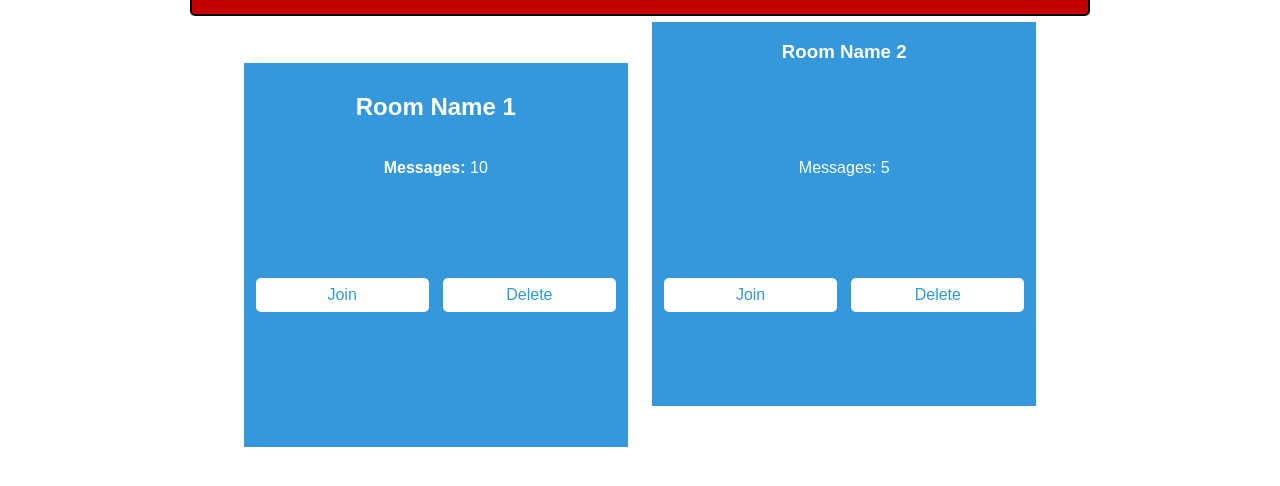
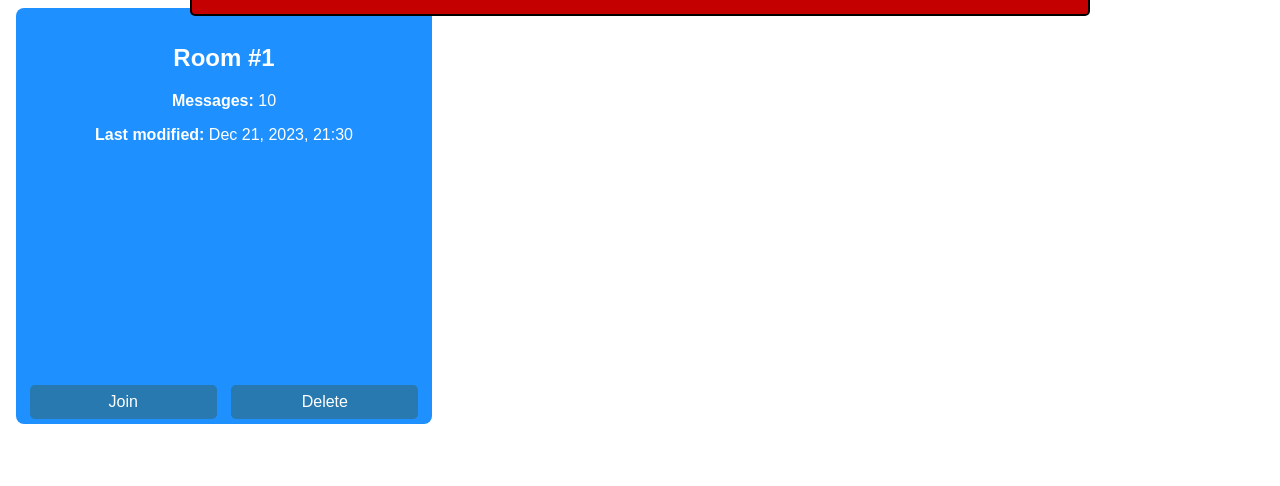
Before and after one commit to TylerSelden/dropin, a website: page frontend/admin/index.html in a window 1280 px wide. Both pictures are taken after a click on the button "Log in". Shown: the part 68-554 px from the top of the page. Drawn offline with Linux system fonts and the light colour scheme.

Commit message:
Unstable commit

```diff
--- a/frontend/admin/index.html
+++ b/frontend/admin/index.html
@@ -30,51 +30,33 @@
     <div id="panel-container">
         <!-- Create a grid of square cells, each 30vw x 30vw, and having a blue background with a small header inside -->
         <div class="room-card">
-          <h2>Room Name 1</h2>
+          <h2>Room #1</h2>
           <p><strong>Messages:</strong> 10</p>
-          <button class="join-button">Join</button>
-          <button class="delete-button">Delete</button>
+          <p><strong>Last modified:</strong> Dec 21, 2023, 21:30</p>
+          <div class="button-container">
+            <button>Join</button>
+            <button>Delete</button>
           </div>
-
-        <div class="room-card">
-          <h3>Room Name 2</h3>
-          <p>Messages: 5</p>
-          <button class="join-button">Join</button>
-          <button class="delete-button">Delete</button>
         </div>
     </div>
     <style>
-      /* grid stuff */
+      /* panel container styling, room-cards will be a grid */
+      #panel-container {
+        display: none;
+        grid-template-columns: repeat(auto-fill, minmax(30vw, 1fr));
+        grid-gap: 1rem;
+        padding: 1rem;
+      }
       .room-card {
-    display: inline-block;
+        position: relative;
         width: 30vw;
         height: 30vw;
-    background-color: #3498db;
-    margin: 10px;
+        background-color: #1e90ff;
+        padding: 1rem;
+        border-radius: 0.5rem;
+        color: white;
         text-align: center;
-    position: relative;
-    color: #fff;
       }
-
-  .room-card h2 {
-    position: absolute;
-    top: 10px;
-    left: 50%;
-    transform: translateX(-50%);
-  }
-
-  .room-card .room-details {
-    position: absolute;
-    top: 50%;
-    left: 50%;
-    transform: translate(-50%, -50%);
-  }
-
-  .room-card p {
-    margin: 25% 0;
-  }
-
-
       .room-card button {
         width: 45%;
         padding: 8px;
@@ -82,15 +64,23 @@
         cursor: pointer;
         border: none;
         border-radius: 5px;
-    background-color: #fff;
-    color: #3498db;
+        background-color: #2779af;
+        color: #fff;
         font-size: 1em;
         transition: background-color 0.3s ease, color 0.3s ease;
       }
-
+      /* darken color on hover */
       .room-card button:hover {
-    background-color: #3498db;
-    color: #fff;
+        background-color: #226a99;
+      }
+      .room-card button:active {
+        background-color: #1e6190;
+      }
+      .button-container {
+        position: absolute;
+        bottom: 0;
+        left: 0;
+        width: 100%;
       }
     </style>
   </main>
```
Lines whose indentation alone changed are shown as unchanged.
